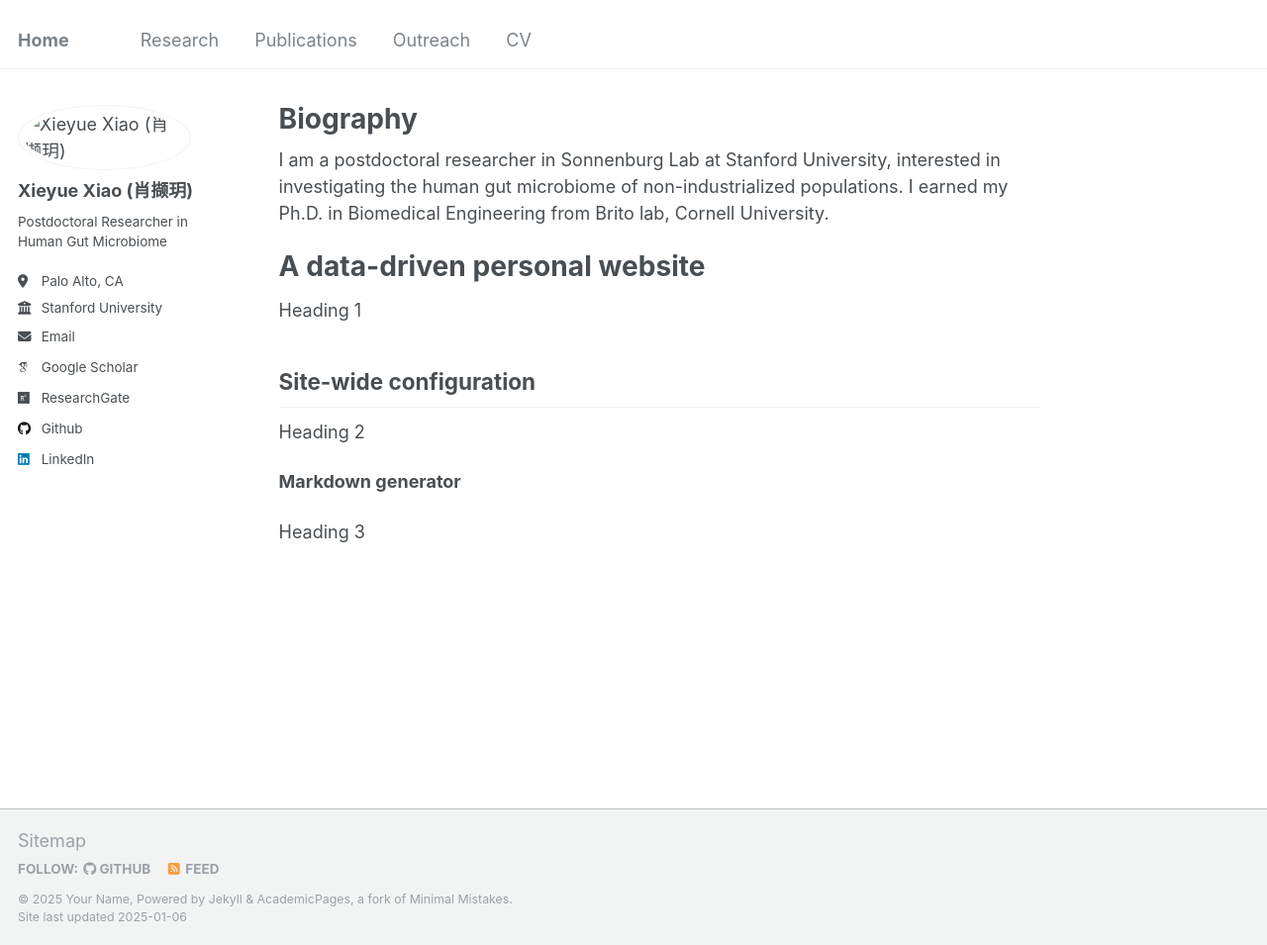
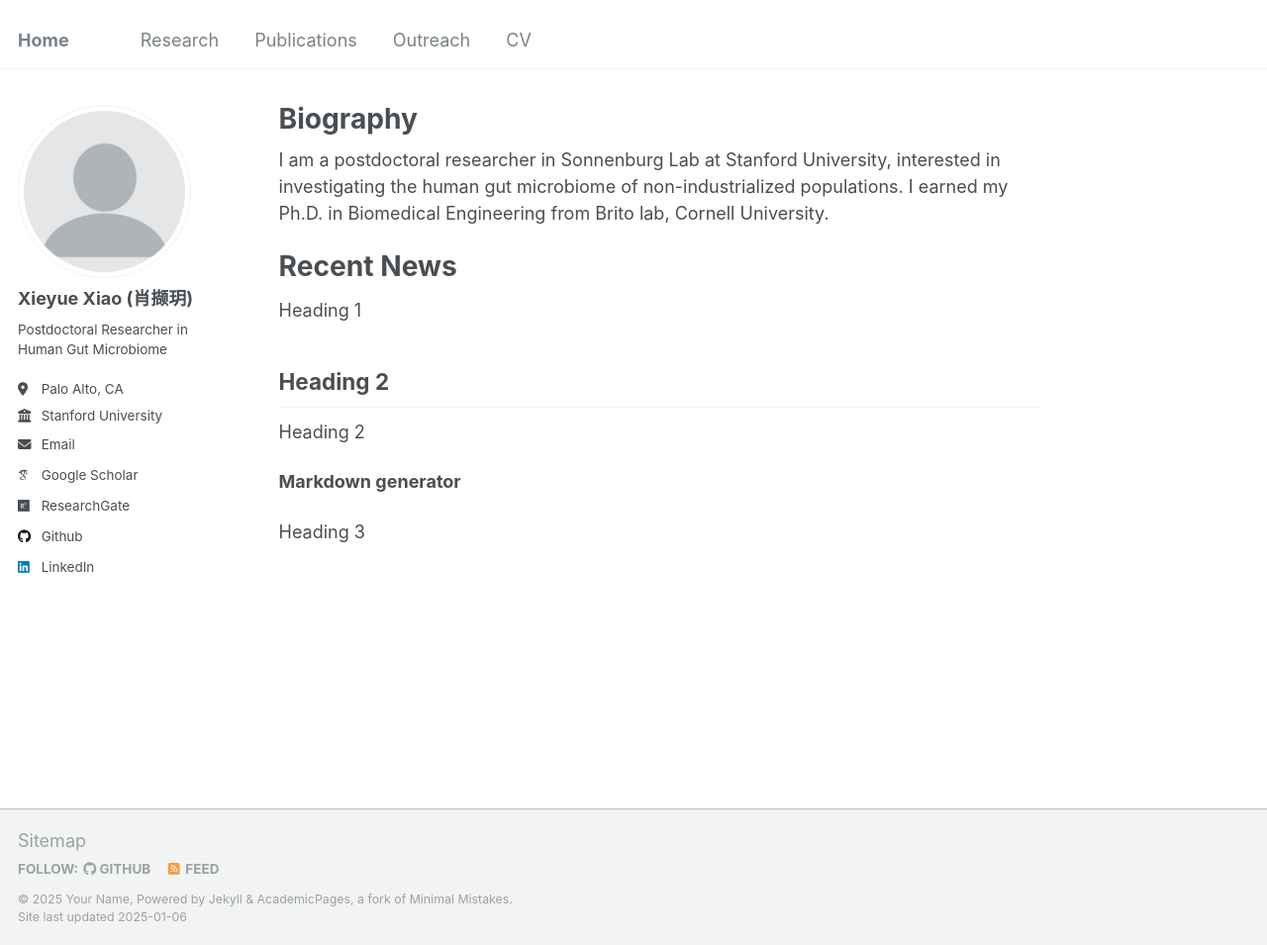
Before and after one commit to XieyueXiao/xieyuexiao.github.io, a Jekyll site: the page built from _pages/about.md, in a window 1280 px wide and 955 px high. Shown: the whole window at 99% size. Built offline with Jekyll 4.4.1, drawn with Linux system fonts in a browser that asks for light colours; some web fonts are replaced.

Commit message:
avatar change test 2

```diff
--- a/_config.yml
+++ b/_config.yml
@@ -21,7 +21,7 @@ repository               : "academicpages/academicpages.github.io"
 #               Additional customization can be done by editing /_includes/author-profile.html
 author:
   # Biographic information
-  avatar           : "images/graduation_square.jpg"
+  avatar           : "profile.png"
   name             : "Xieyue Xiao (肖撷玥)"
   pronouns         : # example: "she/her"
   bio              : "Postdoctoral Researcher in Human Gut Microbiome"
--- a/_pages/about.md
+++ b/_pages/about.md
@@ -9,11 +9,11 @@ redirect_from:
 
 I am a postdoctoral researcher in Sonnenburg Lab at Stanford University, interested in investigating the human gut microbiome of non-industrialized populations. I earned my Ph.D. in Biomedical Engineering from Brito lab, Cornell University.
 
-A data-driven personal website
+Recent News
 ======
 Heading 1
 
-Site-wide configuration
+Heading 2
 ------
 Heading 2
 
```
